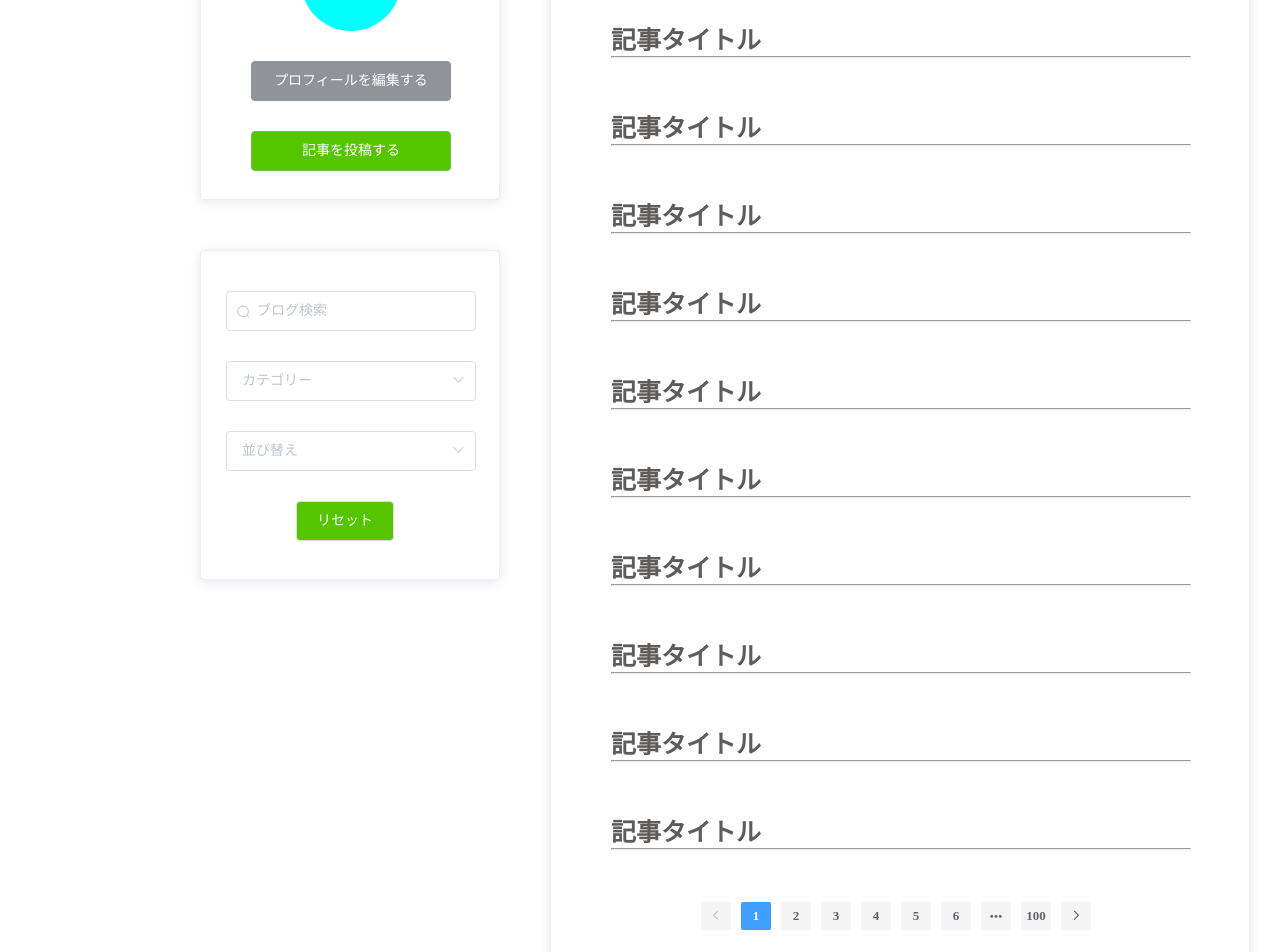
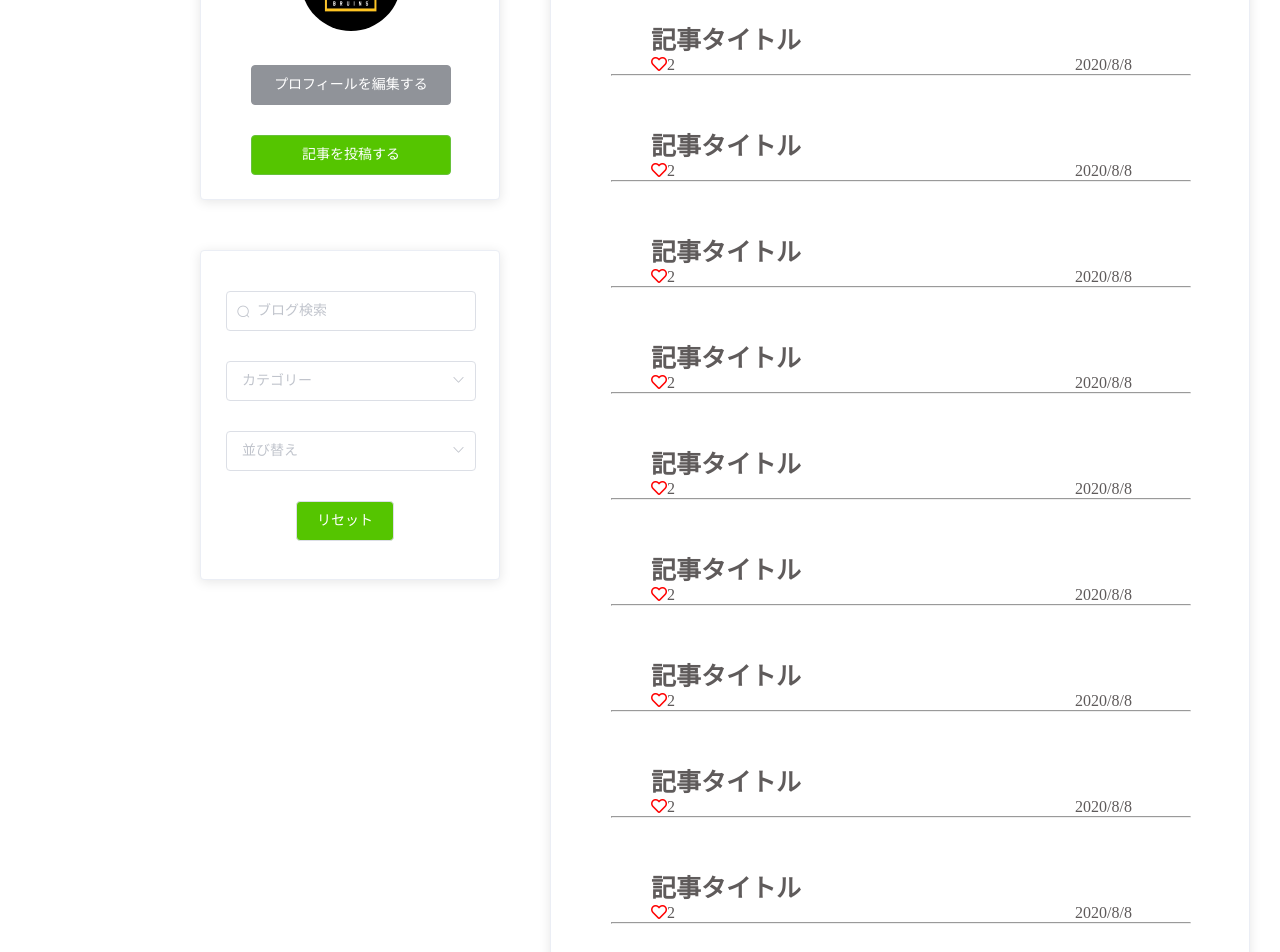
Before and after one commit to yusuke39/BlogApplication, a Vue app in the folder web/: page /adminTop in a window 1280 px wide. Shown: the part 220-1172 px from the top of the page. Built offline with nearby package versions, Linux system fonts and the light colour scheme.

Commit message:
管理者TOP画面作成＆修正

```diff
--- a/web/src/views/adminHeader.vue
+++ b/web/src/views/adminHeader.vue
@@ -1,5 +1,6 @@
 <template>
   <div class="user-header">
+    <link href="https://use.fontawesome.com/releases/v5.6.1/css/all.css" rel="stylesheet">
     <h1 class="main-logo">BLOG APP</h1>
     <el-dropdown class="header-dorop-down">
       <span class="el-dropdown-link">
--- a/web/src/views/adminTop.vue
+++ b/web/src/views/adminTop.vue
@@ -3,7 +3,7 @@
     <admin-header></admin-header>
     <el-card :body-style="{ padding: '0px' }"  class="admin-profile-box">
       <div>
-        <div class="admin-profile-img"></div>
+        <img src="../assets/Bruins.jpg" class="admin-profile-img">
         <router-link to="/editProfile">
           <el-button type="info" class="edit-profile-button">プロフィールを編集する</el-button>
         </router-link>
@@ -49,25 +49,95 @@
       </div>
       <hr>
       <div class="article-box">
+        <router-link to="/editArticle">
+          <div class="blog-detail-box">
             <div class="blog-title">記事タイトル</div>
+            <i class="far fa-heart heart-icon"></i>
+            <span>2</span>
+            <span class="create-date">2020/8/8</span>
+          </div>
+        </router-link>
         <hr class="blog-line">
+        <router-link to="/editArticle">
+          <div class="blog-detail-box">
             <div class="blog-title">記事タイトル</div>
+            <i class="far fa-heart heart-icon"></i>
+            <span>2</span>
+            <span class="create-date">2020/8/8</span>
+          </div>
+        </router-link>
         <hr class="blog-line">
+        <router-link to="/editArticle">
+          <div class="blog-detail-box">
             <div class="blog-title">記事タイトル</div>
+            <i class="far fa-heart heart-icon"></i>
+            <span>2</span>
+            <span class="create-date">2020/8/8</span>
+          </div>
+        </router-link>
         <hr class="blog-line">
+        <router-link to="/editArticle">
+          <div class="blog-detail-box">
             <div class="blog-title">記事タイトル</div>
+            <i class="far fa-heart heart-icon"></i>
+            <span>2</span>
+            <span class="create-date">2020/8/8</span>
+          </div>
+        </router-link>
         <hr class="blog-line">
+        <router-link to="/editArticle">
+          <div class="blog-detail-box">
             <div class="blog-title">記事タイトル</div>
+            <i class="far fa-heart heart-icon"></i>
+            <span>2</span>
+            <span class="create-date">2020/8/8</span>
+          </div>
+        </router-link>
         <hr class="blog-line">
+        <router-link to="/editArticle">
+          <div class="blog-detail-box">
             <div class="blog-title">記事タイトル</div>
+            <i class="far fa-heart heart-icon"></i>
+            <span>2</span>
+            <span class="create-date">2020/8/8</span>
+          </div>
+        </router-link>
         <hr class="blog-line">
+        <router-link to="/editArticle">
+          <div class="blog-detail-box">
             <div class="blog-title">記事タイトル</div>
+            <i class="far fa-heart heart-icon"></i>
+            <span>2</span>
+            <span class="create-date">2020/8/8</span>
+          </div>
+        </router-link>
         <hr class="blog-line">
+        <router-link to="/editArticle">
+          <div class="blog-detail-box">
             <div class="blog-title">記事タイトル</div>
+            <i class="far fa-heart heart-icon"></i>
+            <span>2</span>
+            <span class="create-date">2020/8/8</span>
+          </div>
+        </router-link>
         <hr class="blog-line">
+        <router-link to="/editArticle">
+          <div class="blog-detail-box">
             <div class="blog-title">記事タイトル</div>
+            <i class="far fa-heart heart-icon"></i>
+            <span>2</span>
+            <span class="create-date">2020/8/8</span>
+          </div>
+        </router-link>
         <hr class="blog-line">
+        <router-link to="/editArticle">
+          <div class="blog-detail-box">
             <div class="blog-title">記事タイトル</div>
+            <i class="far fa-heart heart-icon"></i>
+            <span>2</span>
+            <span class="create-date">2020/8/8</span>
+          </div>
+        </router-link>
         <hr class="blog-line">
         <el-pagination
           class="admin-top-pagination"
@@ -141,7 +211,6 @@ export default {
   .admin-profile-img {
     width: 100px;
     height: 100px;
-    background-color: aqua;
     border-radius: 100%;
     position: relative;
     top: 30px;
@@ -242,4 +311,21 @@ export default {
     margin-left: 80px;
     margin-bottom: 20px;
   }
+
+  a {
+    text-decoration: none;
+    color: #5F5B5B;
+  }
+
+.blog-detail-box {
+  margin-left: 40px;
+}
+
+.heart-icon {
+  color: red;
+}
+
+.create-date {
+  margin-left: 400px;
+}
 </style>
--- a/web/src/views/blog.vue
+++ b/web/src/views/blog.vue
@@ -1,6 +1,5 @@
 <template>
   <div>
-    <link href="https://use.fontawesome.com/releases/v5.6.1/css/all.css" rel="stylesheet">
     <user-header></user-header>
     <div class="blog-main-img">
     </div>
--- a/web/src/views/userHeader.vue
+++ b/web/src/views/userHeader.vue
@@ -1,5 +1,6 @@
 <template>
   <div class="user-header">
+    <link href="https://use.fontawesome.com/releases/v5.6.1/css/all.css" rel="stylesheet">
     <h1 class="main-logo">BLOG APP</h1>
     <form>
       <el-input
```
Lines whose indentation alone changed are shown as unchanged.
